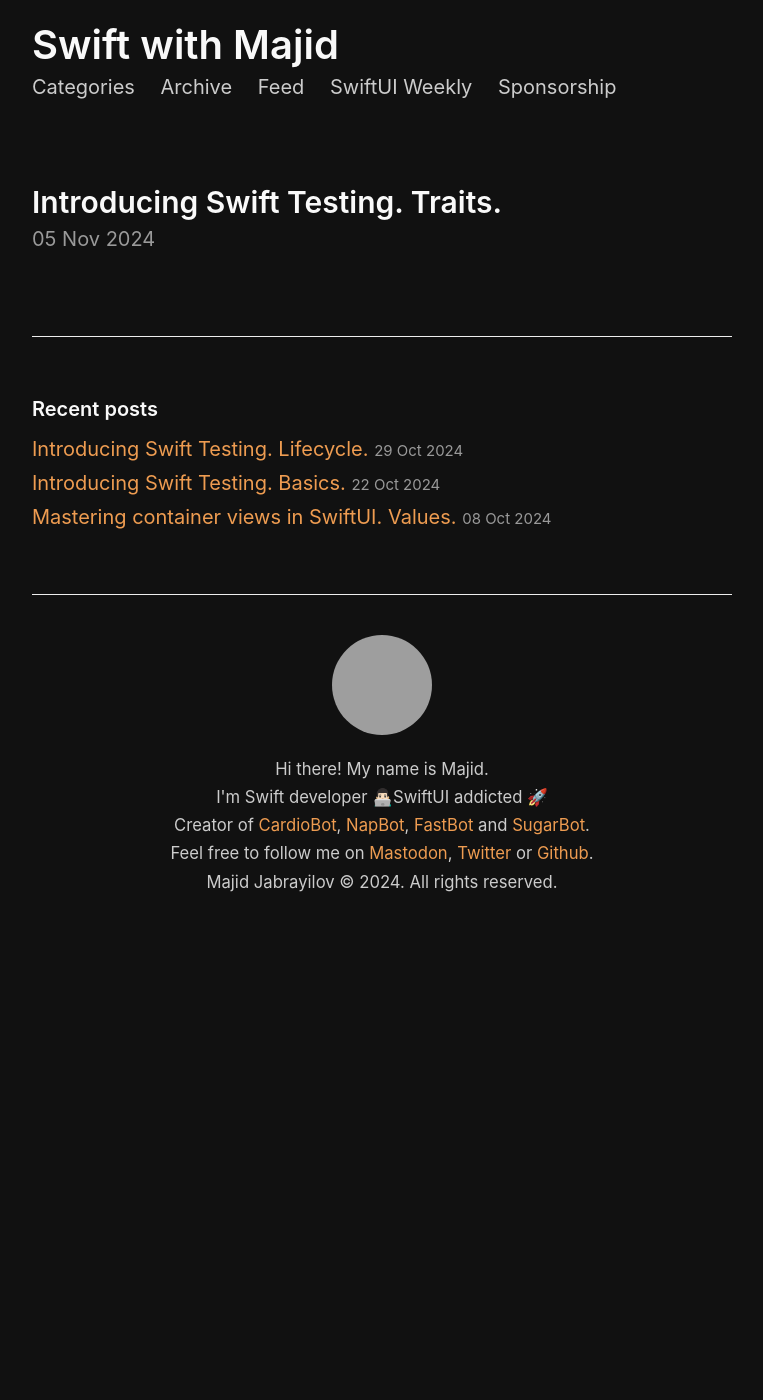
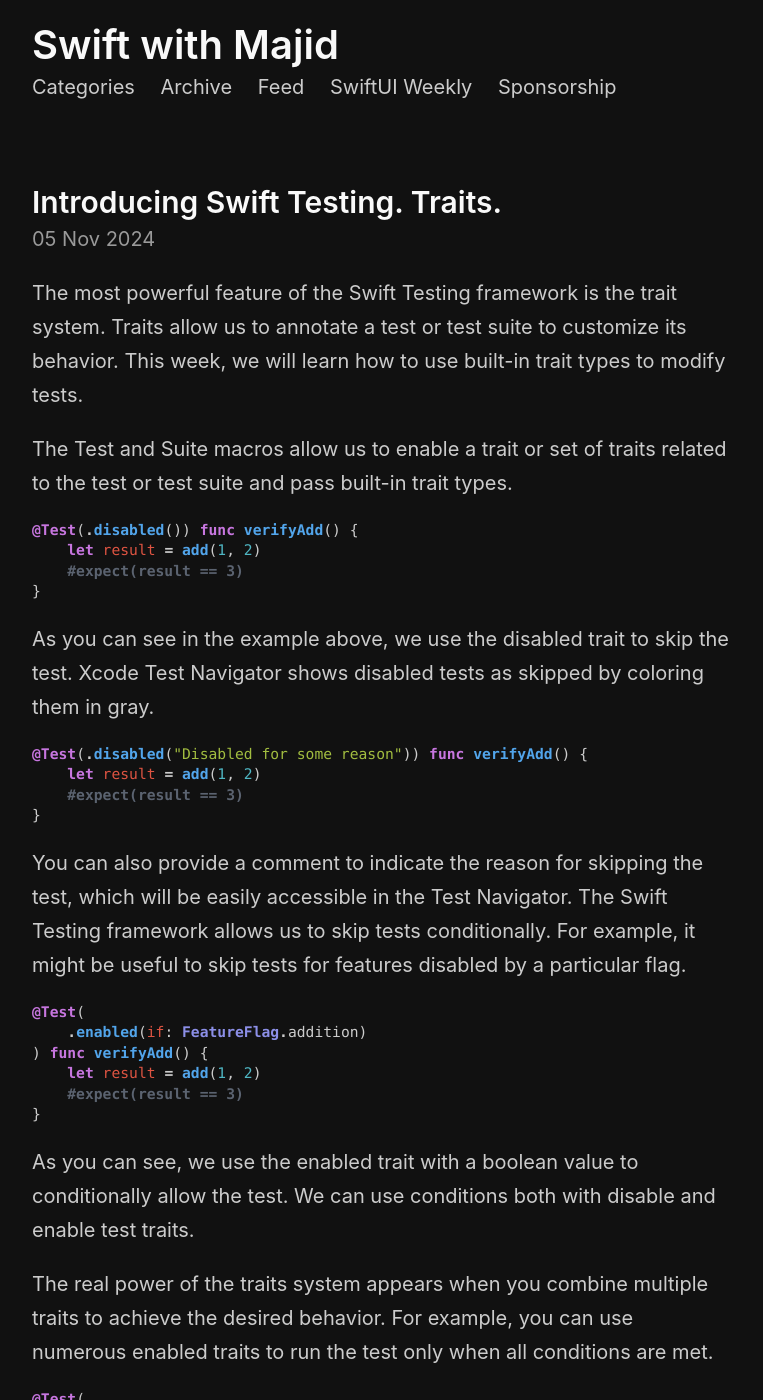
Before and after one commit to mecid/mecid.github.io, a Jekyll site: the page built from _posts/2024-11-05-introducing-swift-testing-traits.md, in a window 1280 px wide and 1400 px high. Shown: the whole window, without its empty margins (258-1021 px from the left). Built offline with Jekyll 4.4.1, drawn with Linux system fonts in a browser that asks for light colours; some of the changed text lies outside the part shown; grey boxes are pictures that could not be loaded.

Commit message:
swift testing tagging code examples added

````diff
--- a/_posts/2024-11-05-introducing-swift-testing-traits.md
+++ b/_posts/2024-11-05-introducing-swift-testing-traits.md
@@ -2,3 +2,99 @@
 title: Introducing Swift Testing. Traits.
 layout: post
 ---
+
+The most powerful feature of the Swift Testing framework is the trait system. Traits allow us to annotate a test or test suite to customize its behavior. This week, we will learn how to use built-in trait types to modify tests.
+
+The Test and Suite macros allow us to enable a trait or set of traits related to the test or test suite and pass built-in trait types.
+
+```swift
+@Test(.disabled()) func verifyAdd() {
+    let result = add(1, 2)
+    #expect(result == 3)
+}
+```
+
+As you can see in the example above, we use the disabled trait to skip the test. Xcode Test Navigator shows disabled tests as skipped by coloring them in gray.
+
+```swift
+@Test(.disabled("Disabled for some reason")) func verifyAdd() {
+    let result = add(1, 2)
+    #expect(result == 3)
+}
+```
+
+You can also provide a comment to indicate the reason for skipping the test, which will be easily accessible in the Test Navigator. The Swift Testing framework allows us to skip tests conditionally. For example, it might be useful to skip tests for features disabled by a particular flag.
+
+```swift
+@Test(
+    .enabled(if: FeatureFlag.addition)
+) func verifyAdd() {
+    let result = add(1, 2)
+    #expect(result == 3)
+}
+```
+
+As you can see, we use the enabled trait with a boolean value to conditionally allow the test. We can use conditions both with disable and enable test traits.
+
+The real power of the traits system appears when you combine multiple traits to achieve the desired behavior. For example, you can use numerous enabled traits to run the test only when all conditions are met.
+
+```swift
+@Test(
+    .enabled(if: FeatureFlag.addition),
+    .enabled(if: FeatureFlag.anotherFlag)
+) func verifyAdd() {
+    let result = add(1, 2)
+    #expect(result == 3)
+}
+```
+
+Whenever you use multiple conditions, all of them should pass to run the test. Sometimes, you might skip the test because of a bug. For this case, the Swift Testing introduces the bug trait, allowing us to attribute the corresponding bug identifier or URL.
+
+```swift
+@Test(
+    .enabled(if: FeatureFlag.addition),
+    .enabled(if: FeatureFlag.anotherFlag),
+    .bug(id: "0001")
+) func verifyAdd() {
+    let result = add(1, 2)
+    #expect(result == 3)
+}
+```
+
+The Swift Testing framework allows us not only to skip tests but also to limit them by time. For example, you might have a test that takes much time and resources to run. In this case, you can limit it by time to fail on timeout.
+
+```swift
+@Suite(.timeLimit(.minutes(1))) struct TestSuite {
+    @Test func verifyFoo() {
+        // ...
+    }
+
+    @Test func verifyBoo() {
+        // ...
+    }
+}
+```
+
+Whenever you apply the time limit trait to a test suite, it recursively applies to every test.
+
+Suites allow us to organize related tests. In many cases, we might need another organization type that allows merging multiple suites or selecting only crucial functionality. For this purpose, the Swift Testing framework introduces tagging functionality.
+
+```swift
+extension Tag {
+    @Tag static var crucial: Self
+}
+```
+
+First of all, we have to define a tag. We can create tags only by defining extensions on the Tag type in pair with the Tag macro. Then, we can use the tag trait to add tags to the particular test or test suite.
+
+```swift
+@Test(.tags(.crucial)) func veryImportantVerification() {
+
+}
+
+@Test(.tags(.crucial)) func anotherImportantVerification() {
+
+}
+```
+
+As you can see in the example above, we define the crucial tag and mark two test cases with it. The Test Navigator in Xcode has a special tab showing tags allowing you to run the tests by tag and visualize if all the tests in the tag pass.
````
